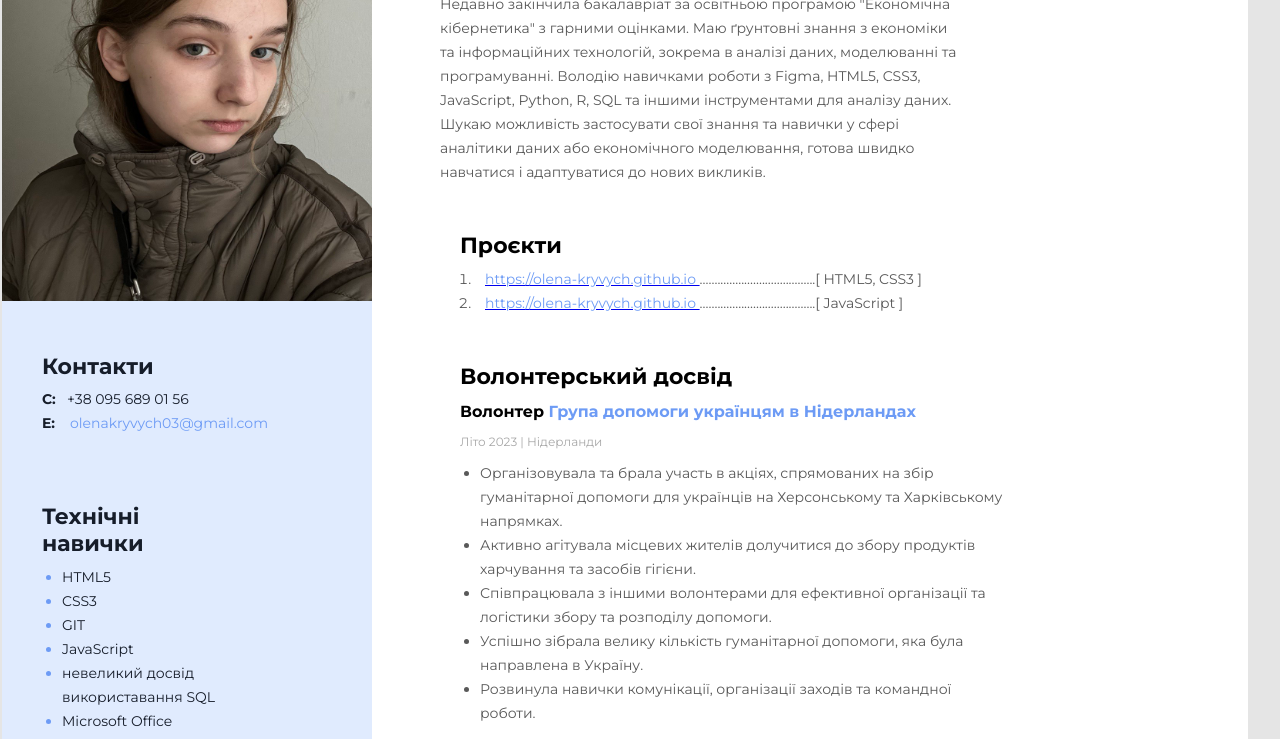
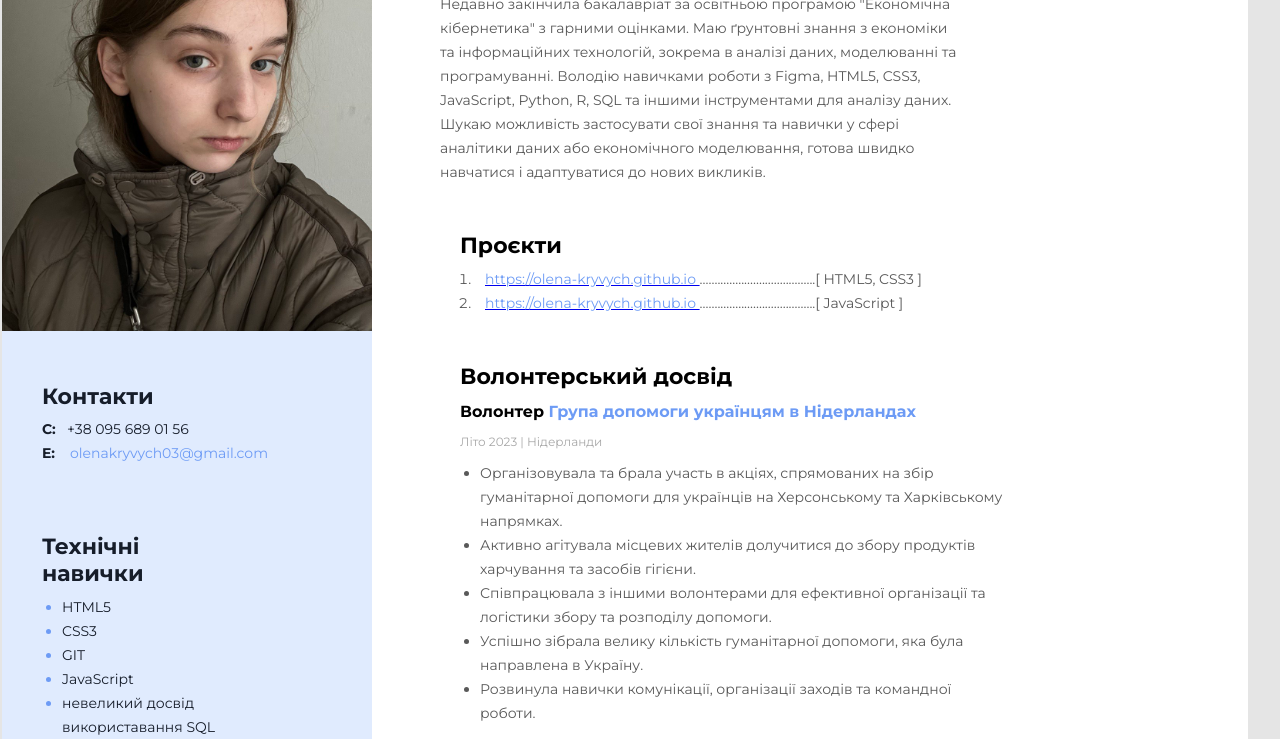
Before and after one commit to olena-kryvych/1, a plain HTML site: page index.html in a window 1280 px wide. Shown: the part 207-946 px from the top of the page. Drawn offline with Linux system fonts and the light colour scheme.

Commit message:
Update index.html

```diff
--- a/index.html
+++ b/index.html
@@ -110,7 +110,7 @@
 
         <!-- Sidebar -->
         <aside class="sidebar">
-            <img src="./img/photo_2024-06-20_16-16-57.jpg" alt="My photo" width="370px" height="420px" class="img">
+            <img src="./img/photo_2024-06-20_16-16-57.jpg" alt="My photo" width="370px" height="450px" class="img">
 
 
             <div class="sidebar-content">
```
